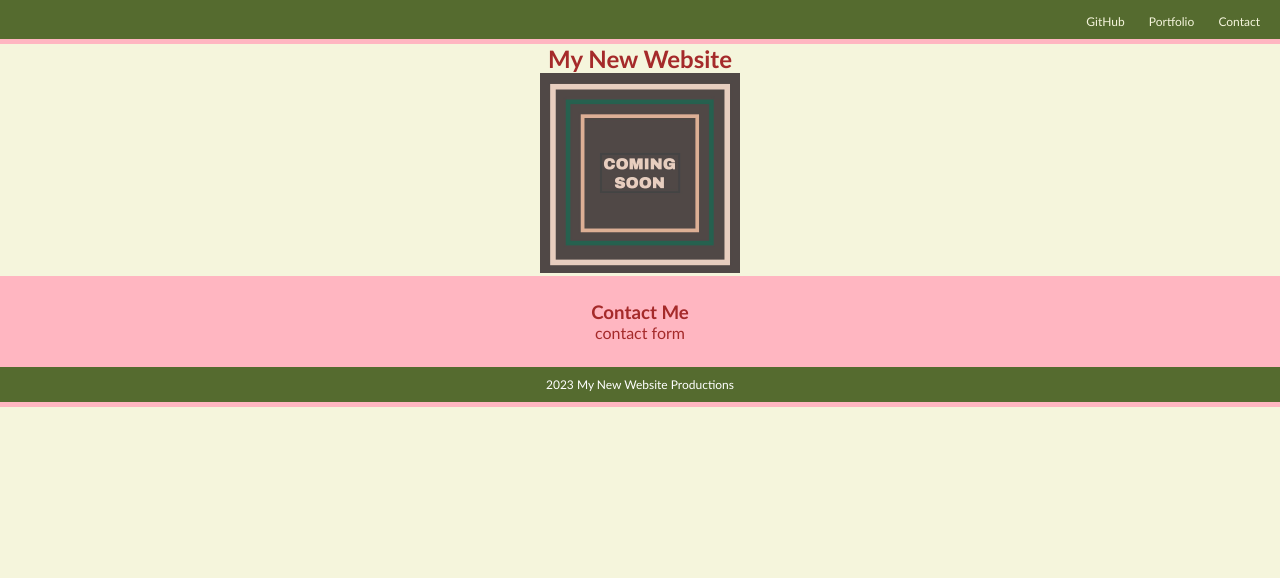
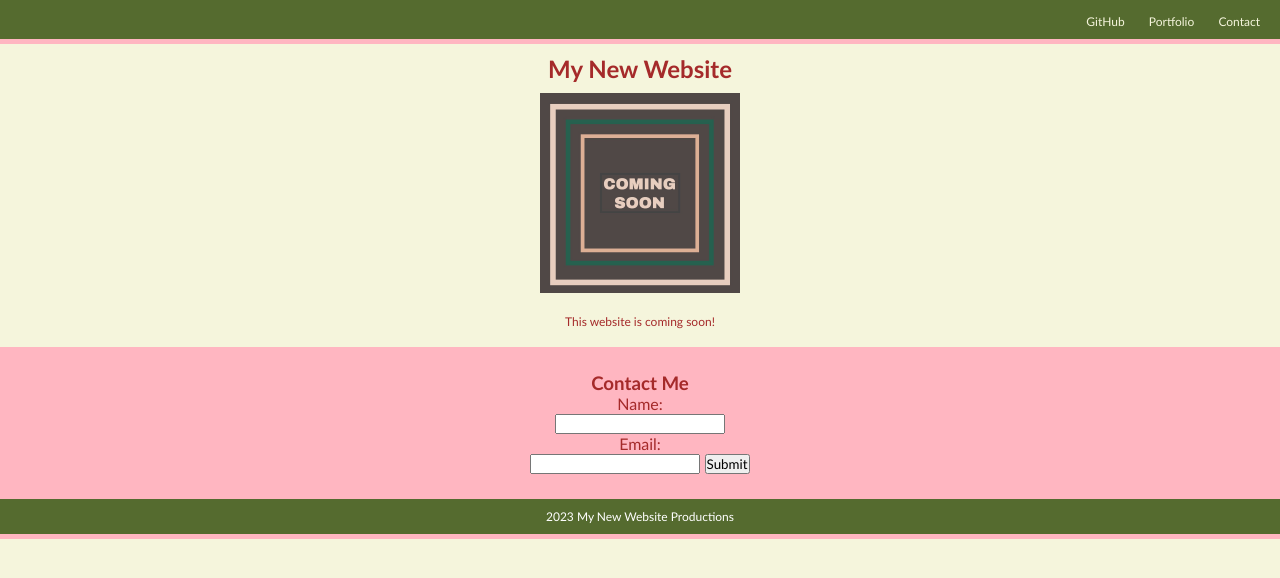
Before and after one commit to cassidykovell/landing-page, a plain HTML site: page index.html in a window 1280 px wide. Drawn offline with Linux system fonts and the light colour scheme.

Commit message:
second round of chnages to website

```diff
--- a/assets/style.css
+++ b/assets/style.css
@@ -30,7 +30,17 @@ hr {
 
   .nw-wbst{
     text-align: center;
+    padding: 10px;
   }
+
+#border{
+    padding: 10px;
+}
+
+#img-writing {
+    font-size: 12px;
+    padding: 8px;
+}
 
 #contact{
     background-color: lightpink;
@@ -38,6 +48,10 @@ hr {
     padding: 25px;
 }
 
+#info{
+    display: inline;
+    border: 10px;
+}
 #footer{
     background-color: darkolivegreen;
     color: white;
--- a/index.html
+++ b/index.html
@@ -22,13 +22,20 @@
         <main>
             <section class="nw-wbst">
                 <h1>My New Website</h1>
-                <img src="./assets/image-1.png" alt="Coming soon"
+                <img id="border" src="./assets/image-1.png" alt="Coming soon"
                 width="200"
                 height="200">
+            <p id="img-writing">This website is coming soon!</p>
             </section>
             <section id="contact">
                 <h3>Contact Me</h3>
-                <form>contact form</form>
+                <form id="info">
+                    <label for="name">Name:</label><br>
+                    <input type="text"><br>
+                    <label for="email">Email:</label><br>
+                    <input type="text">
+                  </form>
+                  <input type="submit">
             </section>
         </main>
         <footer id="footer"> 2023 My New Website Productions</footer>
```
